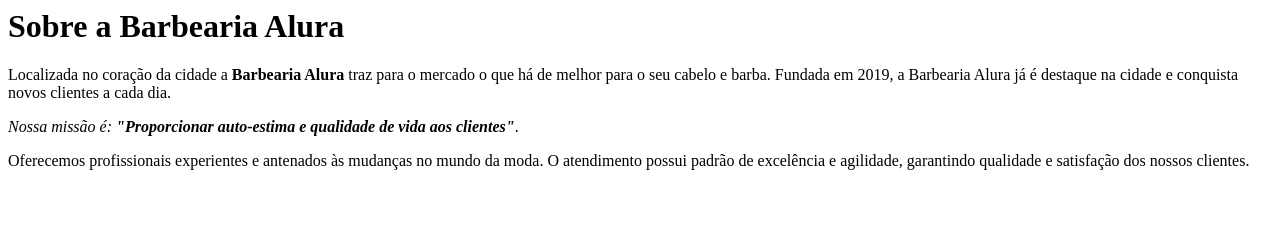
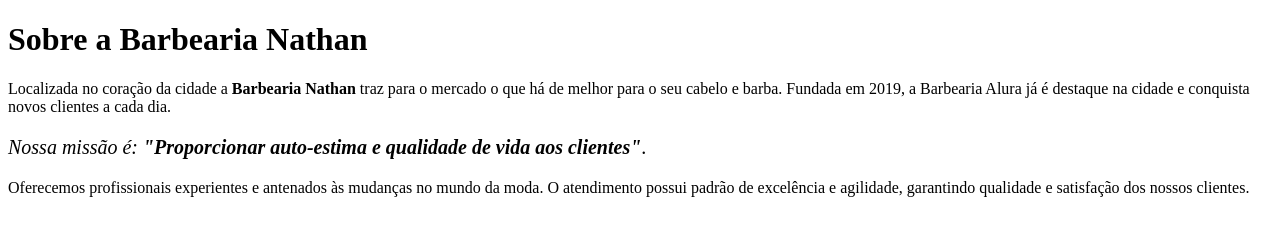
Before and after one commit to N4THAN157/Primeiro-reposit-rio, a plain HTML site: page index.html in a window 1280 px wide. Drawn offline with Linux system fonts and the light colour scheme.

Commit message:
Atualização site Barbearia

```diff
--- a/index.html
+++ b/index.html
@@ -1,7 +1,19 @@
-    <h1>Sobre a Barbearia Alura</h1>
+<!DOCTYPE html>
+<html Lang="pt-br">
+    <meta charset="utf-8">   <head>
 
-    <p>Localizada no coração da cidade a <strong>Barbearia Alura</strong> traz para o mercado o que há de melhor para o seu cabelo e barba. Fundada em 2019, a Barbearia Alura já é destaque na cidade e conquista novos clientes a cada dia.</p>
+    <head>
+           <title>Barbearia Nathan</title>
+           <h1>Sobre a Barbearia Nathan</h1>
 
-    <p><em>Nossa missão é: <strong>"Proporcionar auto-estima e qualidade de vida aos clientes"</strong></em>.</p>
+    </head>
+    <body>
+
+<p>Localizada no coração da cidade a <strong>Barbearia Nathan</strong> traz para o mercado o que há de melhor para o seu cabelo e barba. Fundada em 2019, a Barbearia Alura já é destaque na cidade e conquista novos clientes a cada dia.</p>
+
+    <p style="font-size: 20px"><em>Nossa missão é: <strong>"Proporcionar auto-estima e qualidade de vida aos clientes"</strong></em>.</p>
 
     <p>Oferecemos profissionais experientes e antenados às mudanças no mundo da moda. O atendimento possui padrão de excelência e agilidade, garantindo qualidade e satisfação dos nossos clientes.</p>
+
+ </body>
+</html>
```
